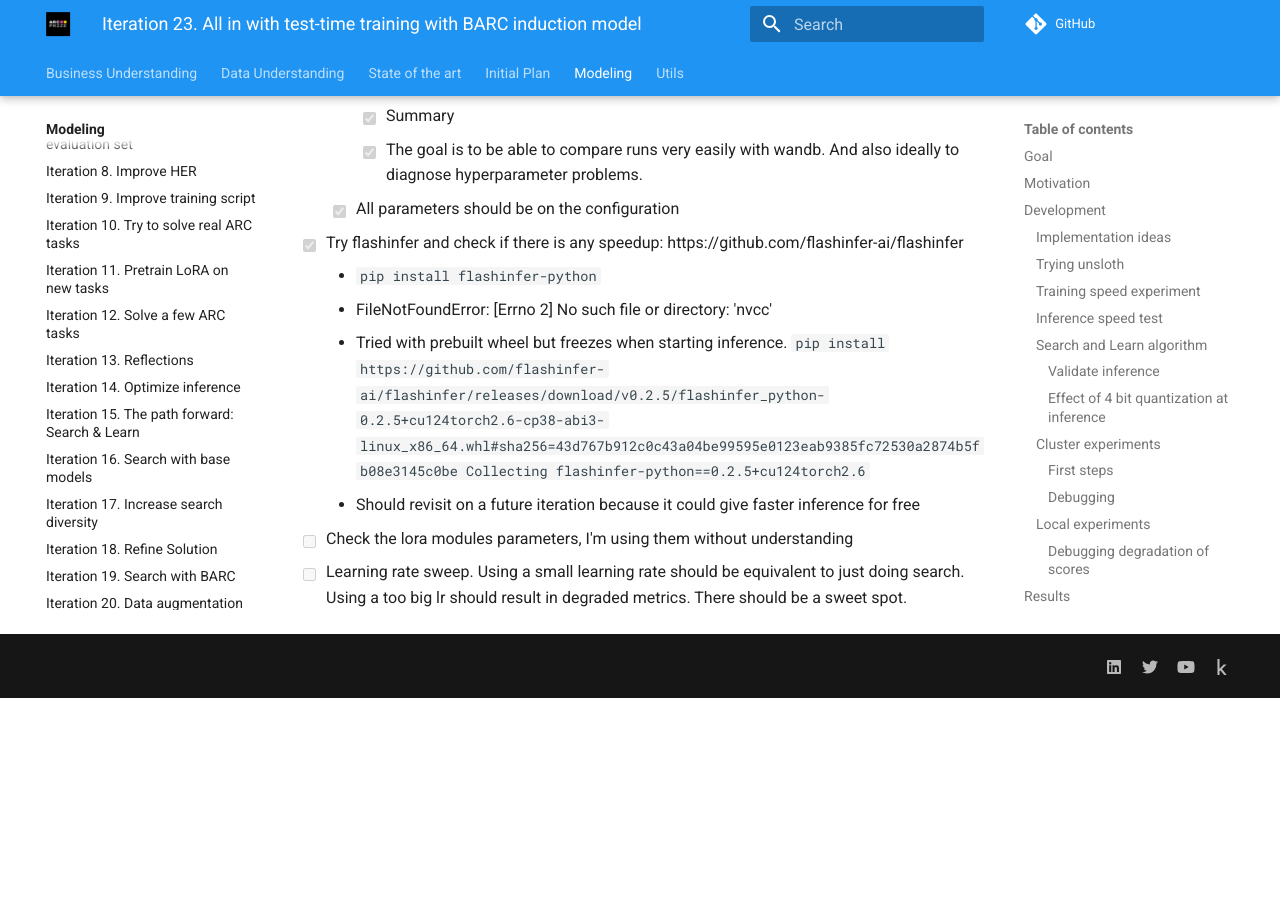
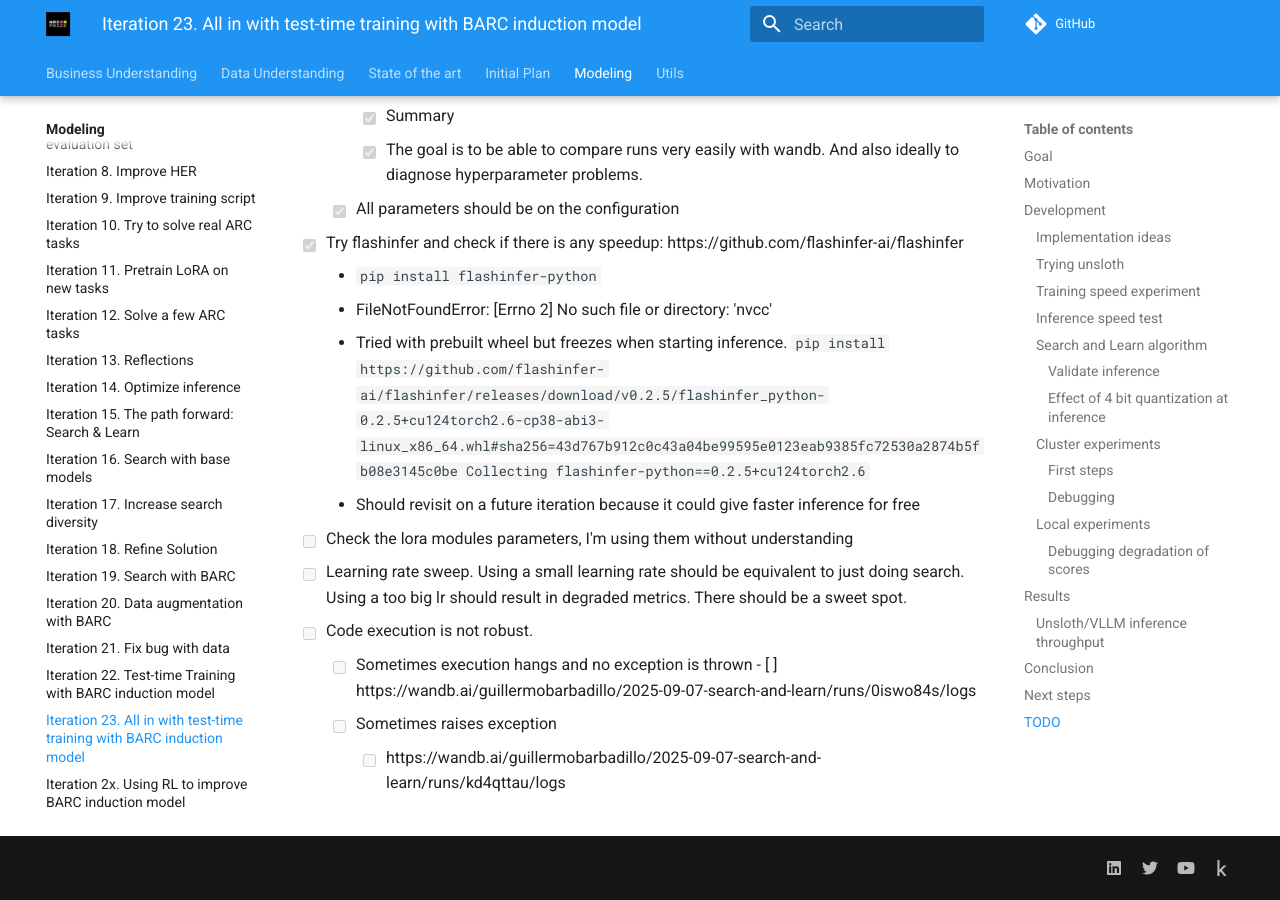
Before and after one commit to ironbar/arc25, an MkDocs documentation site: the page built from docs/modeling/Iteration_23_ttt_BARC_v2.md, in a window 1280 px wide and 900 px high, scrolled down 6688 px. Built offline with MkDocs 1.6.1 and Material for MkDocs 9.7.7, drawn with Linux system fonts in a browser that asks for light colours; comment, search, counter and statistics services are not loaded; before the commit the page ends 7386 px from its top, so only the background shows below that.

Commit message:
added detected problems to todo

```diff
--- a/docs/modeling/Iteration_23_ttt_BARC_v2.md
+++ b/docs/modeling/Iteration_23_ttt_BARC_v2.md
@@ -295,3 +295,8 @@
   - Should revisit on a future iteration because it could give faster inference for free
 - [ ] Check the lora modules parameters, I'm using them without understanding
 - [ ] Learning rate sweep. Using a small learning rate should be equivalent to just doing search. Using a too big lr should result in degraded metrics. There should be a sweet spot.
+- [ ] Code execution is not robust.
+  - [ ] Sometimes execution hangs and no exception is thrown
+      - [ ] https://wandb.ai/guillermobarbadillo/2025-09-07-search-and-learn/runs/0iswo84s/logs
+  - [ ] Sometimes raises exception
+    - [ ] https://wandb.ai/guillermobarbadillo/2025-09-07-search-and-learn/runs/kd4qttau/logs
```
